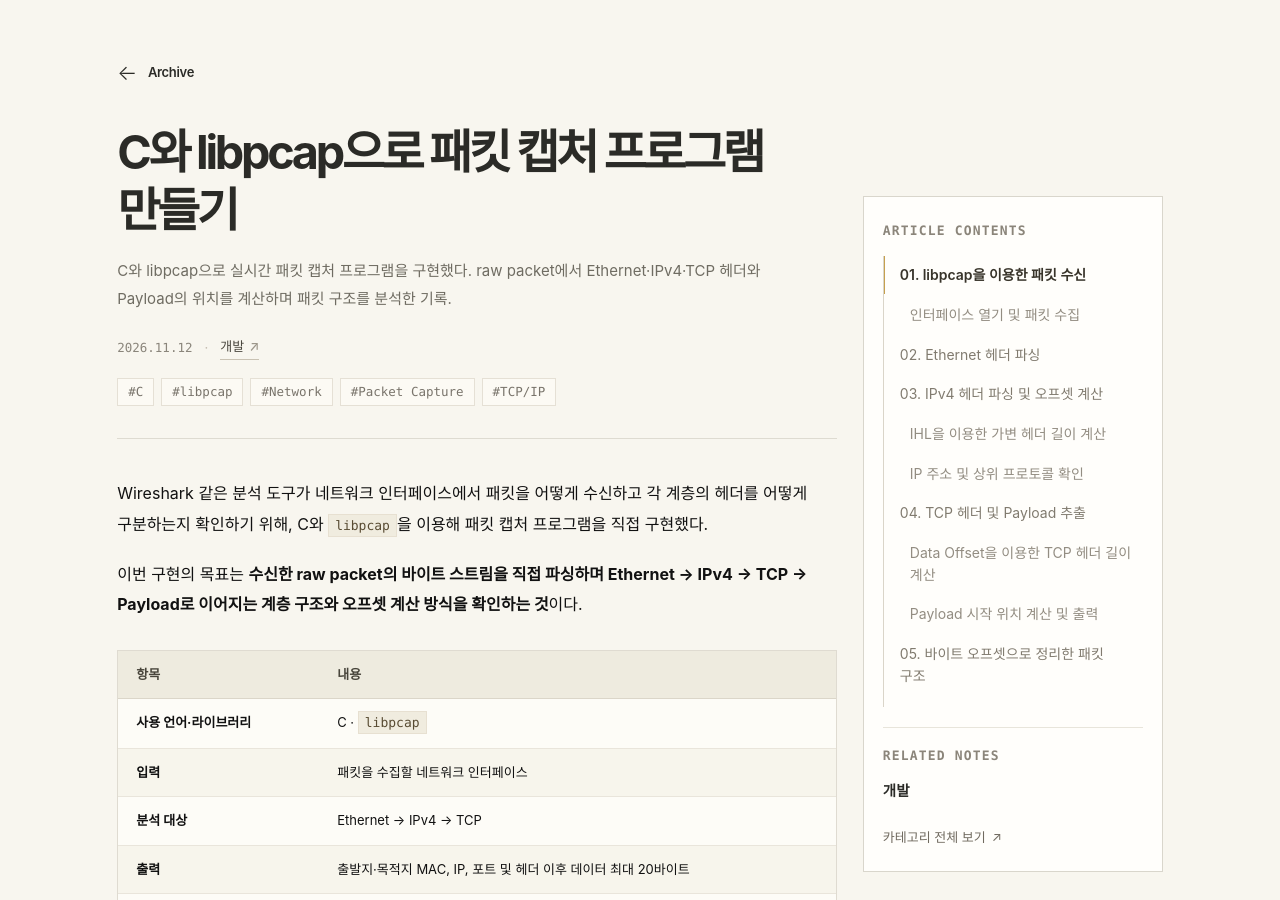
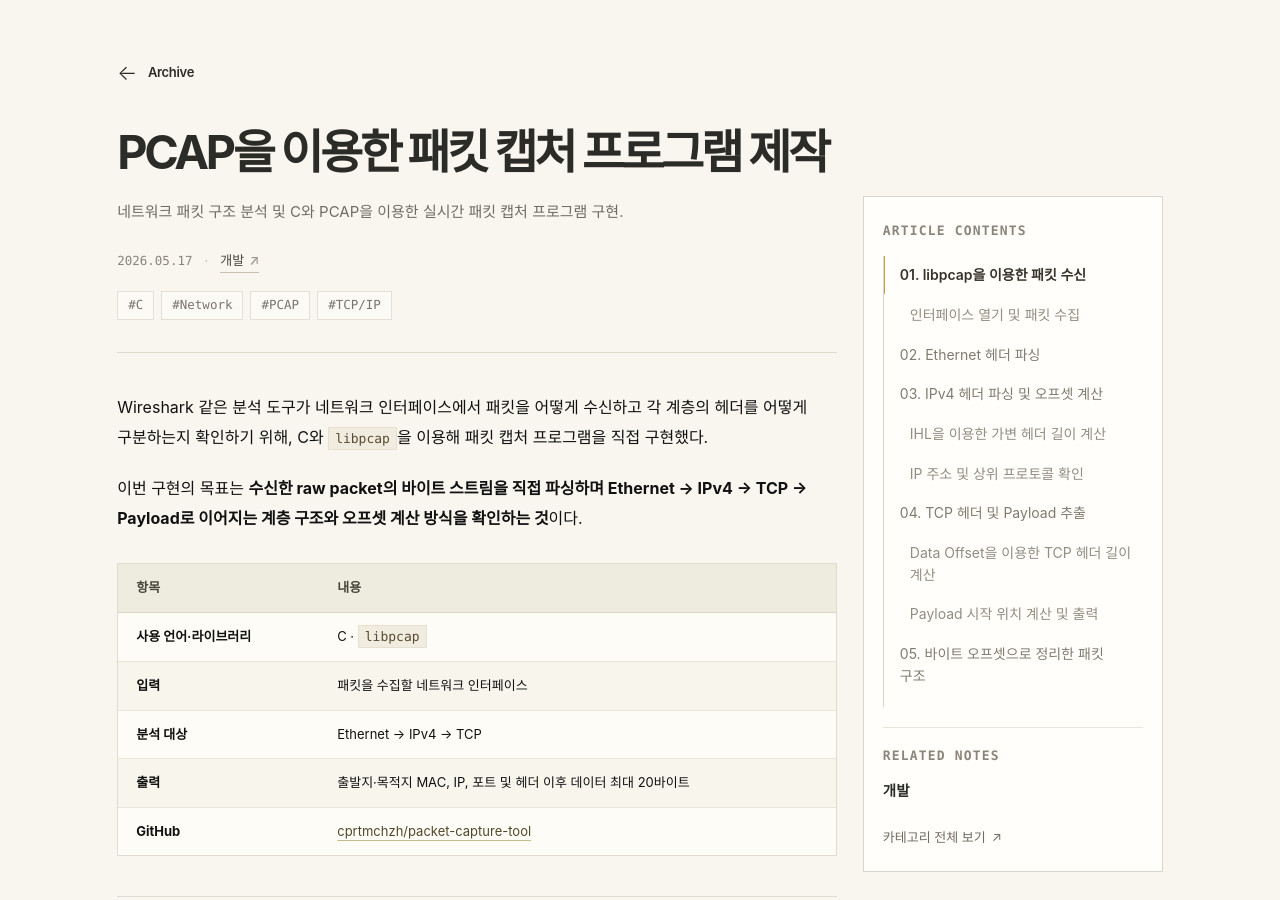
Before and after one commit to cprtmchzh/cprtmchzh.github.io, a Jekyll site: the page built from _posts/2026-11-12-packet-capture-tool.md, in a window 1280 px wide and 900 px high. Built offline with Jekyll 4.4.1, drawn with Linux system fonts in a browser that asks for light colours; some web fonts are replaced.

Commit message:
Update 2026-11-12-packet-capture-tool.md

```diff
--- a/_posts/2026-11-12-packet-capture-tool.md
+++ b/_posts/2026-11-12-packet-capture-tool.md
@@ -1,10 +1,10 @@
 ---
-title: "C와 libpcap으로 패킷 캡처 프로그램 만들기"
-date: 2026-11-12 00:00:00 +0900
+title: "PCAP을 이용한 패킷 캡처 프로그램 제작"
+date: 2026-05-17 00:00:00 +0900
 category_slug: development
 thumbnail: ""
-description: "C와 libpcap으로 실시간 패킷 캡처 프로그램을 구현했다. raw packet에서 Ethernet·IPv4·TCP 헤더와 Payload의 위치를 계산하며 패킷 구조를 분석한 기록."
-tags: ["C", "libpcap", "Network", "Packet Capture", "TCP/IP"]
+description: "네트워크 패킷 구조 분석 및 C와 PCAP을 이용한 실시간 패킷 캡처 프로그램 구현."
+tags: ["C", "Network", "PCAP", "TCP/IP"]
 sample: false
 ---
 
```
